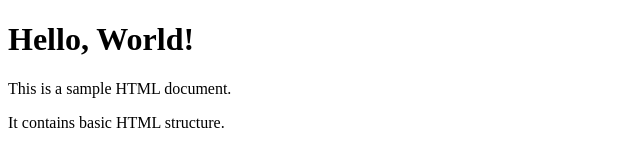
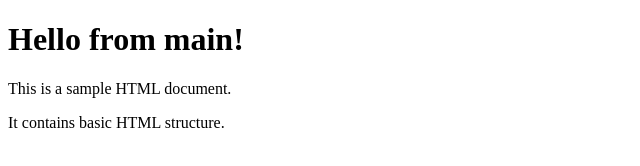
Before and after one commit to arutyunovaa/practice, a plain HTML site: page index.html in a window 1280 px wide. Shown: the whole page, without its empty margins (0-640 px from the left). Drawn offline with Linux system fonts and the light colour scheme.

Commit message:
update heading on main

```diff
--- a/index.html
+++ b/index.html
@@ -6,7 +6,7 @@
     <title>Document</title>
 </head>
 <body>
-    <h1>Hello, World!</h1>
+    <h1>Hello from main!</h1>
     <p>This is a sample HTML document.</p>
     <p>It contains basic HTML structure.</p>
 </body>
```
